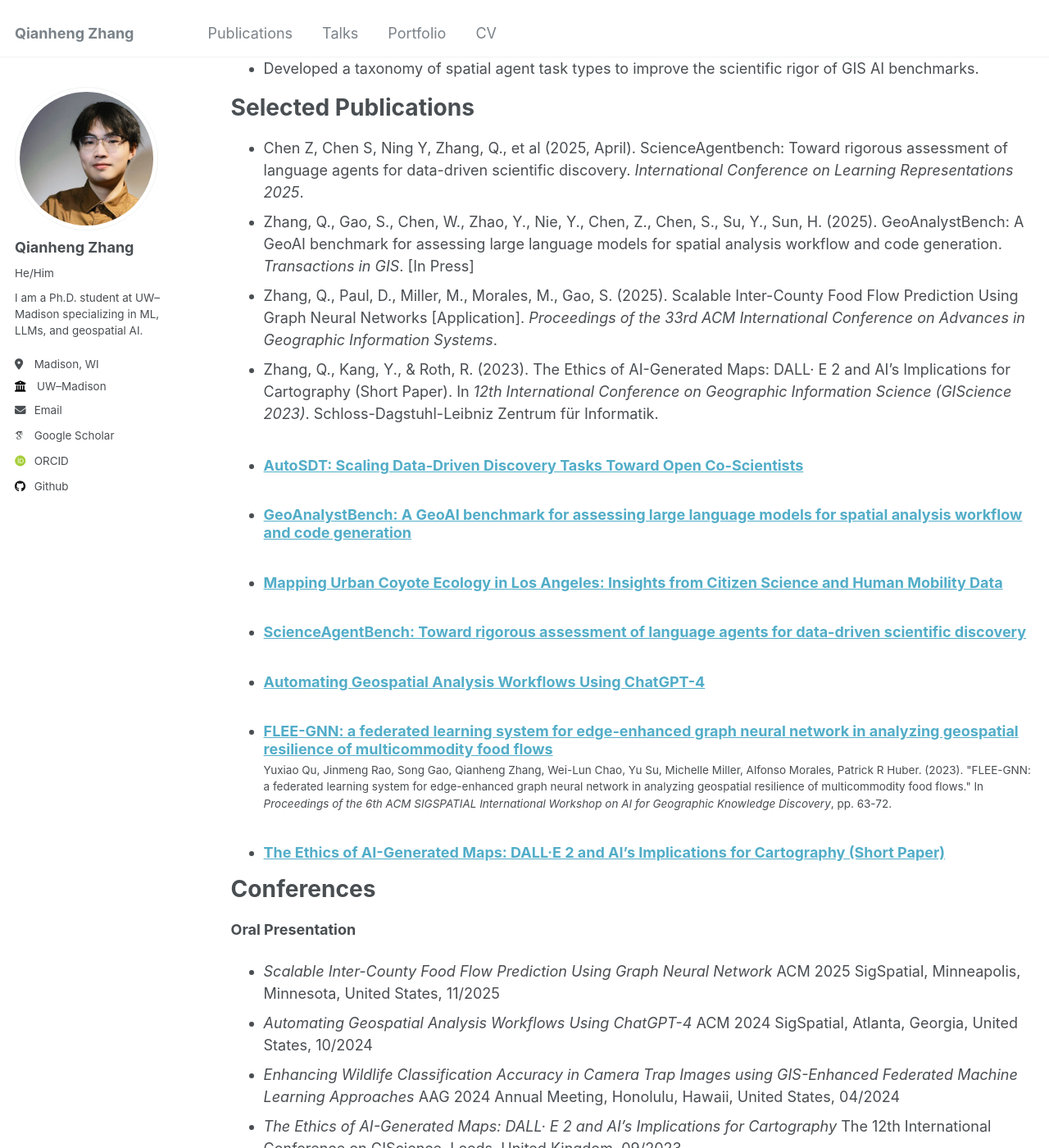
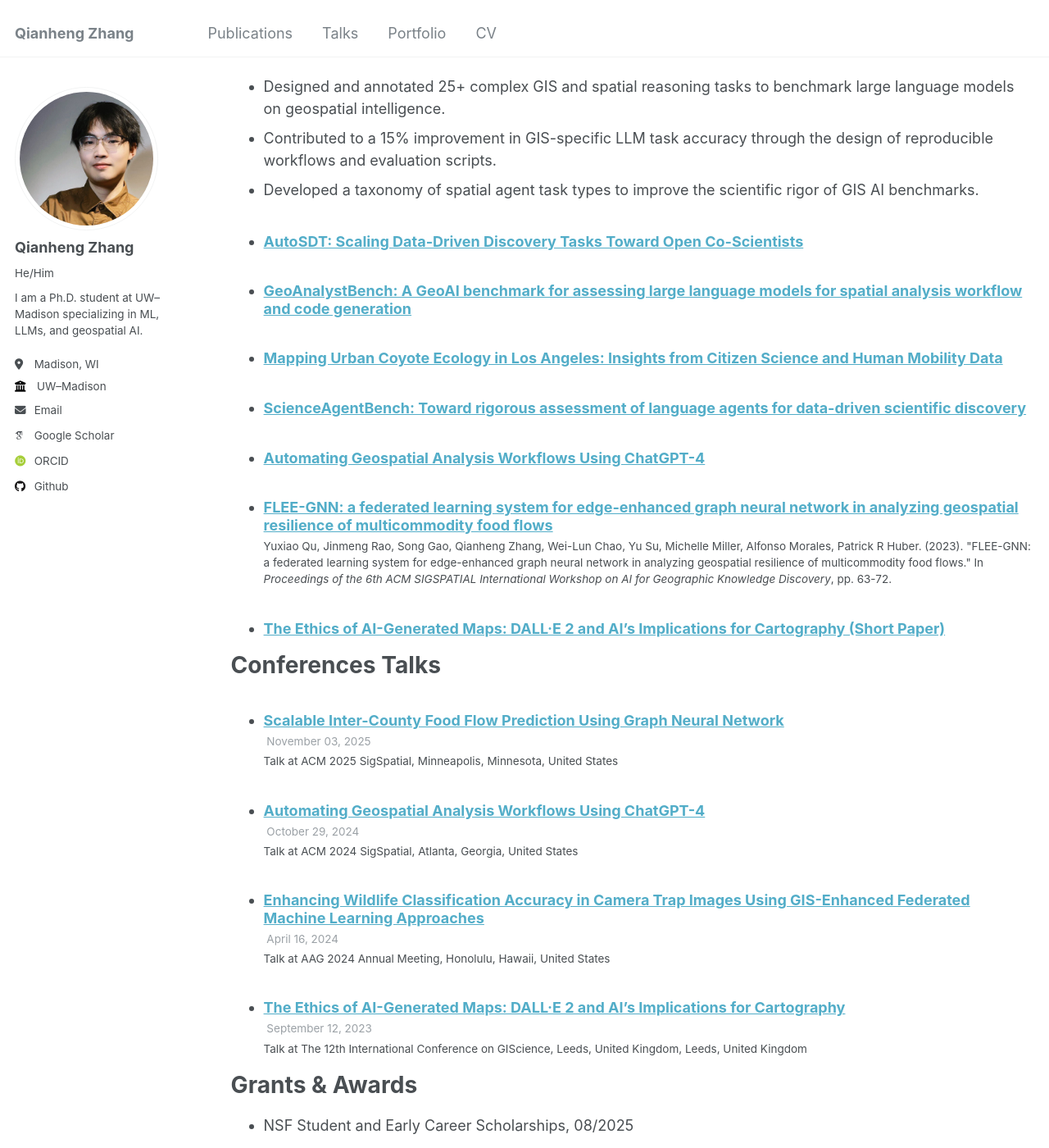
Before and after one commit to QianhengZhang/QianhengZhang.github.io, a Jekyll site: the page built from _pages/cv.md, in a window 1280 px wide and 1400 px high, scrolled down 1276 px. Shown: the whole window at 82% size. Built offline with Jekyll 4.4.1, drawn with Linux system fonts in a browser that asks for light colours; some web fonts are replaced; some of the changed text lies outside the part shown.

```diff
--- a/_pages/cv.md
+++ b/_pages/cv.md
@@ -46,12 +52,12 @@ _April 2024 - October 2024_
 - Contributed to a 15% improvement in GIS-specific LLM task accuracy through the design of reproducible workflows and evaluation scripts.
 - Developed a taxonomy of spatial agent task types to improve the scientific rigor of GIS AI benchmarks.
 
-Selected Publications
+<!-- Selected Publications
 ======
 - Chen Z, Chen S, Ning Y, Zhang, Q., et al (2025, April). ScienceAgentbench: Toward rigorous assessment of language agents for data-driven scientific discovery. *International Conference on Learning Representations 2025*.
 - Zhang, Q., Gao, S., Chen, W., Zhao, Y., Nie, Y., Chen, Z., Chen, S., Su, Y., Sun, H. (2025). GeoAnalystBench: A GeoAI benchmark for assessing large language models for spatial analysis workflow and code generation. *Transactions in GIS*. [In Press]
 - Zhang, Q., Paul, D., Miller, M., Morales, M., Gao, S. (2025). Scalable Inter-County Food Flow Prediction Using Graph Neural Networks [Application]. *Proceedings of the 33rd ACM International Conference on Advances in Geographic Information Systems*.
-- Zhang, Q., Kang, Y., & Roth, R. (2023). The Ethics of AI-Generated Maps: DALL· E 2 and AI’s Implications for Cartography (Short Paper). In *12th International Conference on Geographic Information Science (GIScience 2023)*. Schloss-Dagstuhl-Leibniz Zentrum für Informatik.
+- Zhang, Q., Kang, Y., & Roth, R. (2023). The Ethics of AI-Generated Maps: DALL· E 2 and AI’s Implications for Cartography (Short Paper). In *12th International Conference on Geographic Information Science (GIScience 2023)*. Schloss-Dagstuhl-Leibniz Zentrum für Informatik. -->
 
 {% if site.publications %}
 <ul>
@@ -61,9 +67,9 @@ Selected Publications
 </ul>
 {% endif %}
 
-Conferences
+Conferences Talks
 ======
-**Oral Presentation**
+<!-- **Oral Presentation**
 - *Scalable Inter-County Food Flow Prediction Using Graph Neural Network*
   ACM 2025 SigSpatial, Minneapolis, Minnesota, United States, 11/2025
 - *Automating Geospatial Analysis Workflows Using ChatGPT-4*
@@ -71,7 +77,7 @@ Conferences
 - *Enhancing Wildlife Classification Accuracy in Camera Trap Images using GIS-Enhanced Federated Machine Learning Approaches*
   AAG 2024 Annual Meeting, Honolulu, Hawaii, United States, 04/2024
 - *The Ethics of AI-Generated Maps: DALL· E 2 and AI’s Implications for Cartography*
-  The 12th International Conference on GIScience, Leeds, United Kingdom, 09/2023
+  The 12th International Conference on GIScience, Leeds, United Kingdom, 09/2023 -->
 
 {% if site.talks %}
 <ul>
```
Also changed, not shown: other parts of _pages/cv.md (+8 -3 lines), _portfolio/portfolio-1.md (+4 -3 lines), _publications/paper7.md (+1 -1 lines), 1 other file.
